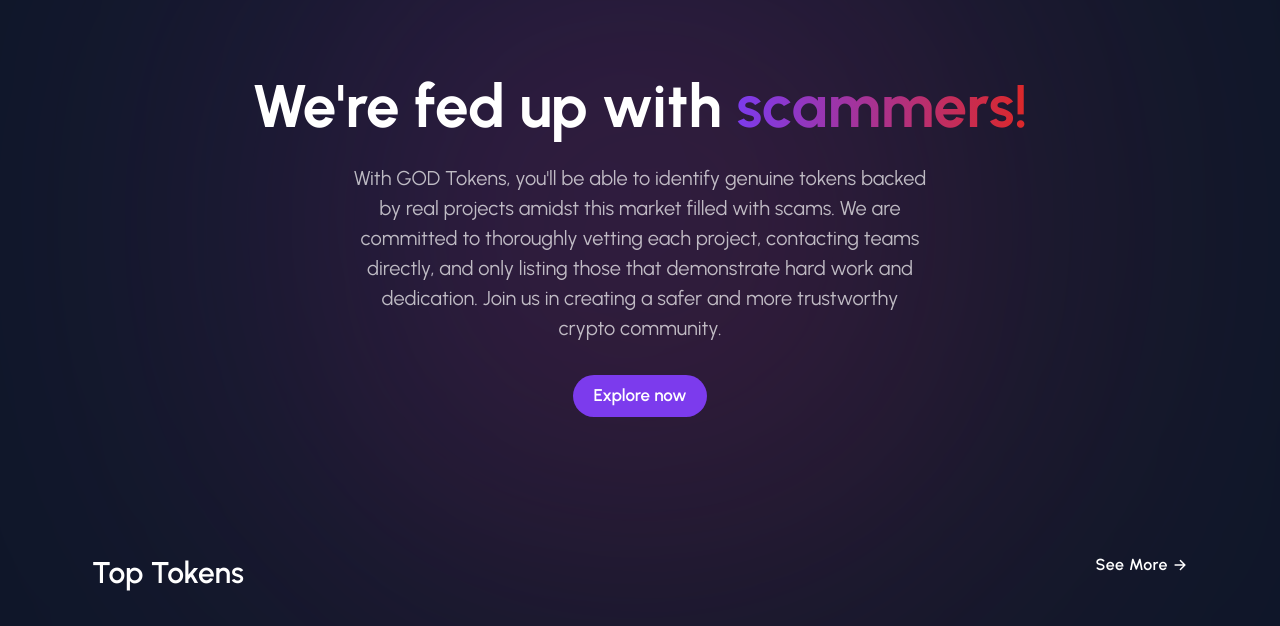
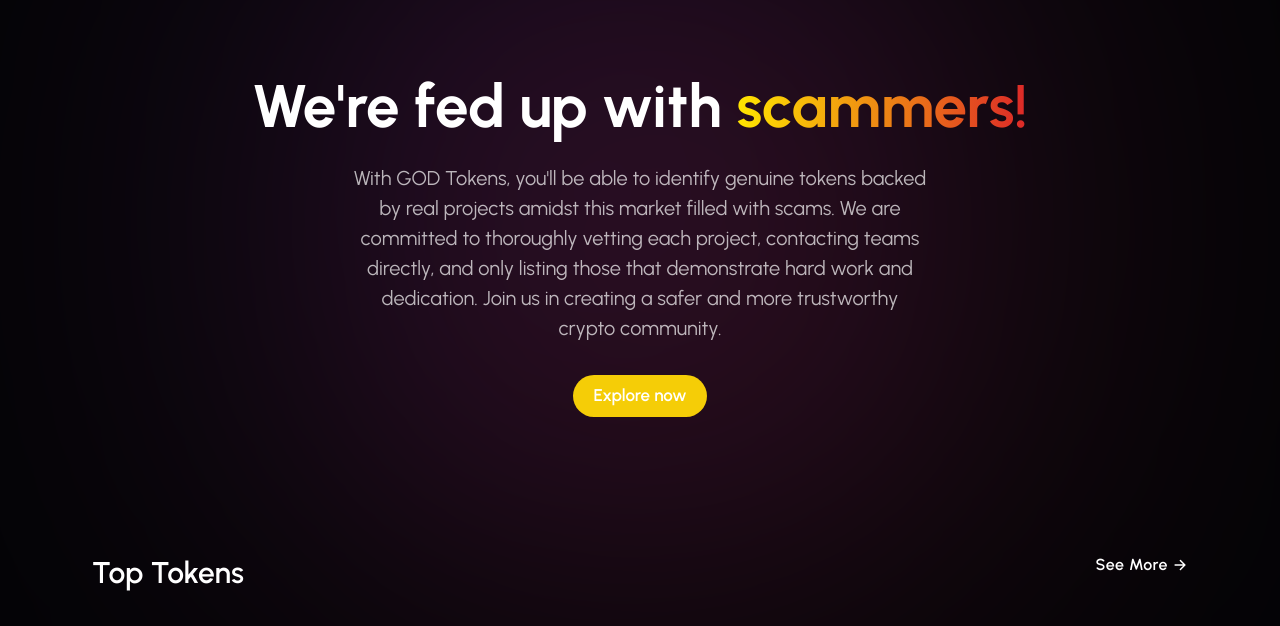
Before and after one commit to RTNRTNRTN/GODTOKENS, a plain HTML site: page index.html in a window 1280 px wide. Shown: the part 174-800 px from the top of the page. Drawn offline with nearby package versions, Linux system fonts and the light colour scheme.

Commit message:
Update style.css

```diff
--- a/assets/css/style.css
+++ b/assets/css/style.css
@@ -20,12 +20,12 @@
    * colors
    */
 
-  --prussian-blue: hsla(217, 33%, 17%, 1);
-  --oxford-blue-2: hsla(222, 47%, 11%, 1);
+  --prussian-blue: rgb(4, 4, 4);
+  --oxford-blue-2: rgb(4, 4, 6);
   --oxford-blue: hsla(221, 33%, 15%, 1);
-  --blue-violet: hsla(262, 83%, 58%, 1);
-  --blue-violet_a5: hsla(262, 83%, 58%, 0.05);
-  --blue-violet_a10: hsla(262, 83%, 58%, 0.1);
+  --blue-violet: rgb(245, 205, 7);
+  --blue-violet_a5: hsla(0, 0%, 0%, 0.05);
+  --blue-violet_a10: hsla(0, 0%, 0%, 0.1);
   --alice-blue: hsla(214, 32%, 91%, 1);
   --alice-blue-2: hsla(215, 30%, 92%, 1);
   --cultured: hsla(220, 14%, 96%, 1);
@@ -36,7 +36,7 @@
   --manatee: hsla(218, 11%, 65%, 1);
   --green-cyan: hsla(161, 94%, 30%, 1);
   --cadet-grey: hsla(215, 20%, 65%, 1);
-  --electric-indigo: hsla(263, 70%, 50%, 1);
+  --electric-indigo: rgb(244, 232, 11);
   --maximum-red: hsla(0, 72%, 51%, 1);
   --black: hsla(0, 0%, 0%, 1);
   --gunmetal: hsla(215, 28%, 17%, 1);
@@ -46,7 +46,7 @@
    */
 
   --linear-gradient-1: linear-gradient(to top left, hsla(0, 72%, 51%, 0.4) 0%, hsla(262, 83%, 58%, 0.4));
-  --linear-gradient-2: linear-gradient(to right, hsla(262, 83%, 58%, 1), hsla(0, 72%, 51%, 1));
+  --linear-gradient-2: linear-gradient(to right, rgb(255, 230, 0), hsla(0, 72%, 51%, 1));
 
   /**
    * typography
```
